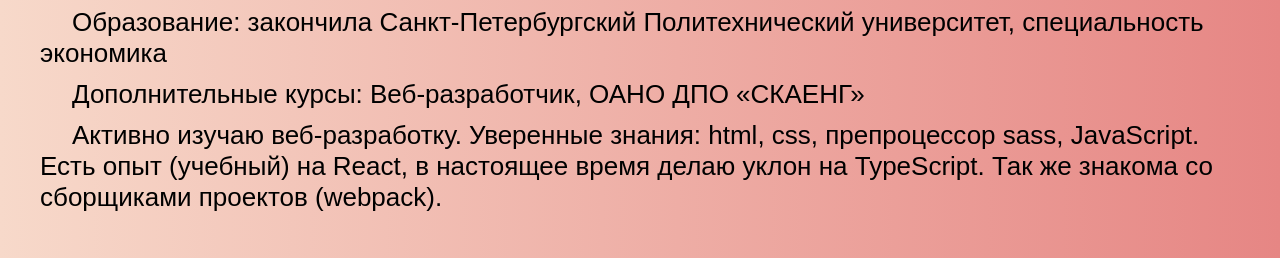
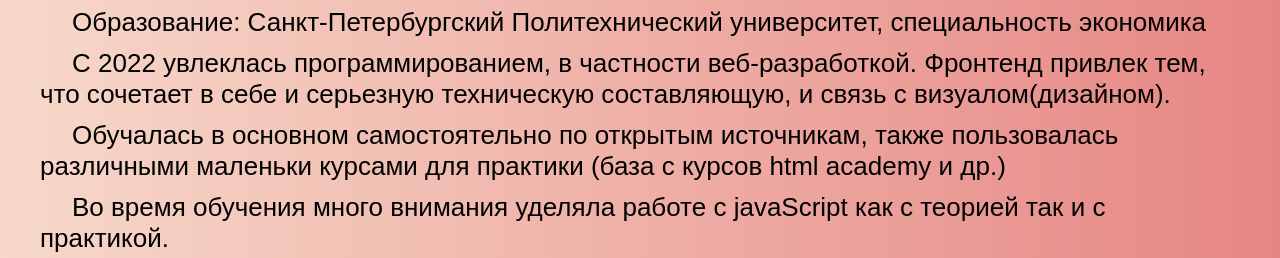
Before and after one commit to Kuljeanne/rsschool-cv, a plain HTML site: page index.html in a window 1280 px wide. Shown: the part 658-916 px from the top of the page. Drawn offline with Linux system fonts and the light colour scheme.

Commit message:
fix:info

```diff
--- a/index.html
+++ b/index.html
@@ -48,12 +48,21 @@
       </section>
       <section class="about" id="about">
         <h2 class="about__title">About</h2>
-        <p class="about__text">Образование: закончила Санкт-Петербургский Политехнический университет, специальность
+        <p class="about__text">Образование: Санкт-Петербургский Политехнический университет, специальность
           экономика</p>
-        <p class="about__text">Дополнительные курсы: Веб-разработчик, ОАНО ДПО «СКАЕНГ»</p>
         <p class="about__text">
-          Активно изучаю веб-разработку.
-          Уверенные знания: html, css, препроцессор sass, JavaScript. Есть опыт (учебный) на React, в настоящее время
+          C 2022 увлеклась программированием, в частности веб-разработкой. Фронтенд привлек тем, что сочетает в себе и
+          серьезную техническую составляющую, и связь с визуалом(дизайном).
+        </p>
+        <p class="about__text">
+          Обучалась в основном самостоятельно по открытым источникам, также пользовалась различными маленьки курсами для
+          практики (база с курсов html academy и др.)
+        </p>
+        <p class="about__text">
+          Во время обучения много внимания уделяла работе с javaScript как с теорией так и с практикой.
+        </p>
+        <p class="about__text">
+          Уверенные знания: html, css, sass/scss, JavaScript. также имею опыт разработки на React, в настоящее время
           делаю уклон на TypeScript. Так же знакома со сборщиками проектов (webpack).
         </p>
       </section>
--- a/style.css
+++ b/style.css
@@ -245,7 +245,7 @@ h2 {
 
 .lang__text {
   padding: 10px;
-  font-size: 2rem;
+  font-size: 1.6rem;
   border: dashed;
 }
 
```
